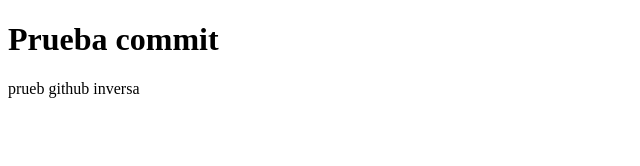
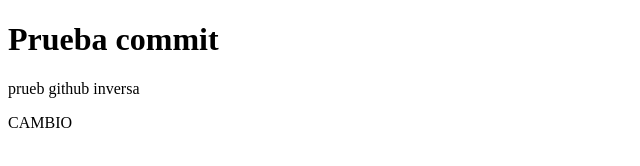
Before and after one commit to chukita/grupo12, a plain HTML site: page index.html in a window 1280 px wide. Shown: the full height of the page, 0-640 px from the left. Drawn offline with Linux system fonts and the light colour scheme.

Commit message:
Update index.html

```diff
--- a/index.html
+++ b/index.html
@@ -9,5 +9,6 @@
 <body>
     <h1>Prueba commit</h1>
     <p>prueb github inversa</p>
+    <p>CAMBIO</P>
 </body>
 </html>
```
